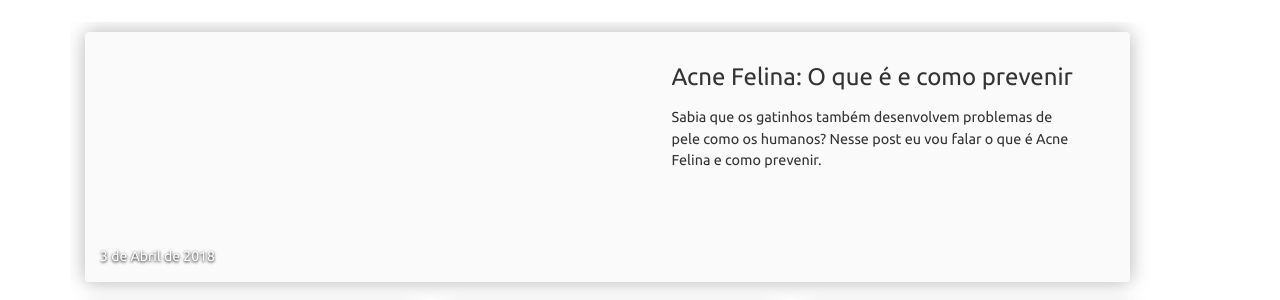
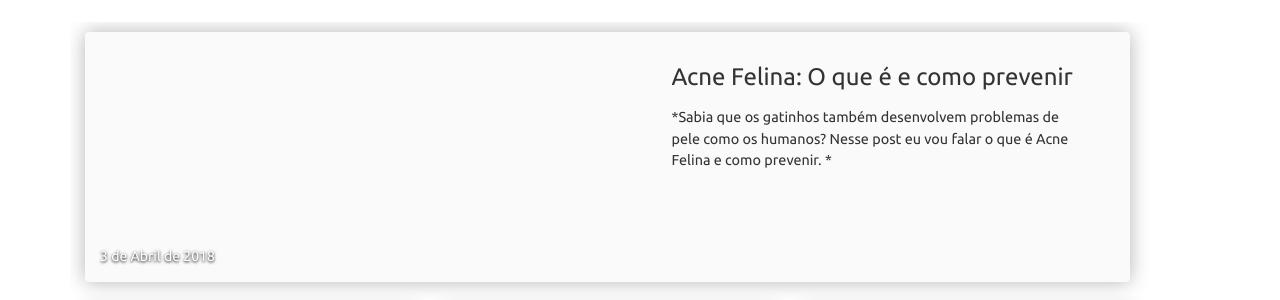
Before and after one commit to devsatty/devsatty.github.io, a Jekyll site: the page built from index.md, in a window 1280 px wide. Shown: the part 299-599 px from the top of the page. Built offline with Jekyll 4.4.1, drawn with Linux system fonts in a browser that asks for light colours; nearby versions of some CDN libraries; library files that are not in the unit come from our copies; a script that is not in the unit is left out.

```diff
--- a/_posts/2018-04-03-acne-felina-o-que-e-e-como-prevenir.markdown
+++ b/_posts/2018-04-03-acne-felina-o-que-e-e-como-prevenir.markdown
@@ -13,7 +13,7 @@ tags:
 ---
 
 ![capa.jpg](/uploads/capa.jpg)
-Sabia que os gatinhos também desenvolvem problemas de pele como os humanos? Nesse post eu vou falar o que é Acne Felina e como prevenir.
+*Sabia que os gatinhos também desenvolvem problemas de pele como os humanos? Nesse post eu vou falar o que é Acne Felina e como prevenir. *
 
 Olá gateiros de plantão! Vamos falar sobre a saúde do seu gatinho?
 
```
